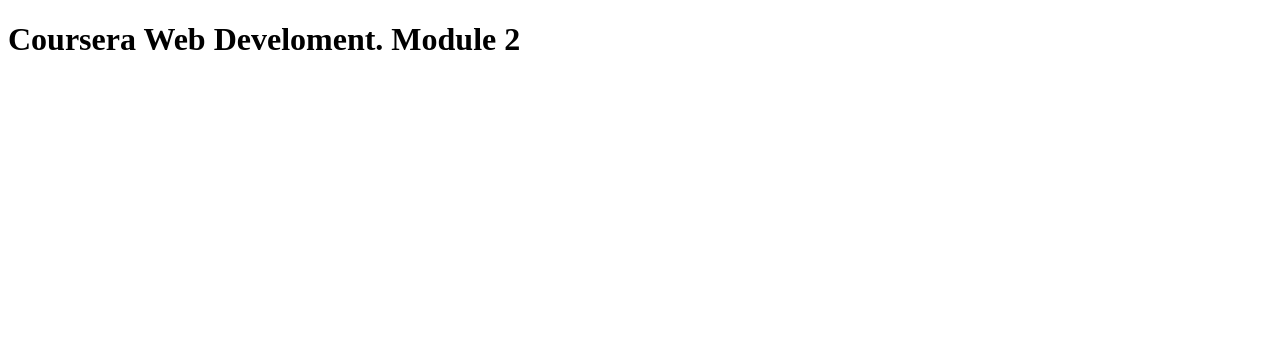
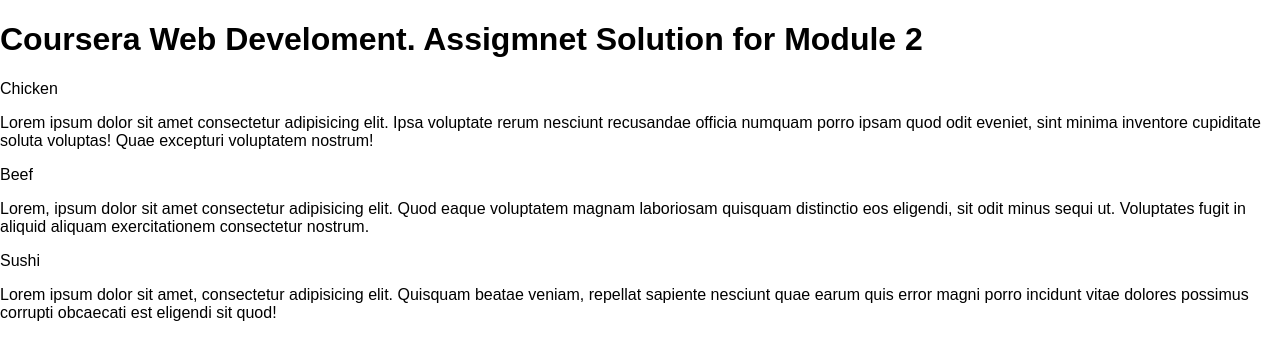
Before and after one commit to teopinillo/coursera-web_dev, a plain HTML site: page module2-solution/index.html in a window 1280 px wide. Drawn offline with Linux system fonts and the light colour scheme.

Commit message:
css default

```diff
--- a/module2-solution/css/styles.css
+++ b/module2-solution/css/styles.css
@@ -1 +1,13 @@
 /*styles*/
+* {
+    box-sizing: border-box;
+}
+
+body {
+    box-sizing: border-box;
+    margin: 0px;
+    padding: 0px;
+    background-color: white;
+    color: black;
+    font-family: Arial, Helvetica, sans-serif;
+}
--- a/module2-solution/index.html
+++ b/module2-solution/index.html
@@ -1,5 +1,5 @@
 <!DOCTYPE html >
-
+<html>
     <head>
         <meta charset="UTF-8">
         <title>COURSERA WEB DEV</title>
@@ -10,8 +10,37 @@
     </head>
 
     <body>
- <h1>Coursera Web Develoment. Module 2</h1>
+    <h1>Coursera Web Develoment. Assigmnet Solution for Module 2</h1>
 
+        <div class="section_1">
+            <div class="label_cicken">
+                Chicken
+            </div>
+            <p>
+                Lorem ipsum dolor sit amet consectetur adipisicing elit. Ipsa voluptate rerum nesciunt recusandae officia numquam porro ipsam quod odit eveniet, sint minima inventore cupiditate soluta voluptas! Quae excepturi voluptatem nostrum!
+            </p>
+
+        </div>
+
+        <div class="section_2">
+            <div class="label_beef">
+                Beef
+            </div>
+            <p>
+                Lorem, ipsum dolor sit amet consectetur adipisicing elit. Quod eaque voluptatem magnam laboriosam quisquam distinctio eos eligendi, sit odit minus sequi ut. Voluptates fugit in aliquid aliquam exercitationem consectetur nostrum.
+            </p>
+
+        </div>
+
+        <div class="section_3">
+            <div class="label_sushi">
+                Sushi
+            </div>
+            <p>
+                Lorem ipsum dolor sit amet, consectetur adipisicing elit. Quisquam beatae veniam, repellat sapiente nesciunt quae earum quis error magni porro incidunt vitae dolores possimus corrupti obcaecati est eligendi sit quod!
+            </p>
+
+        </div>
 
     </body>
 
```
Lines whose indentation alone changed are shown as unchanged.
